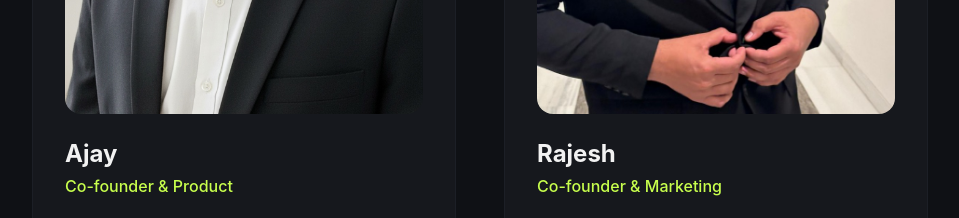
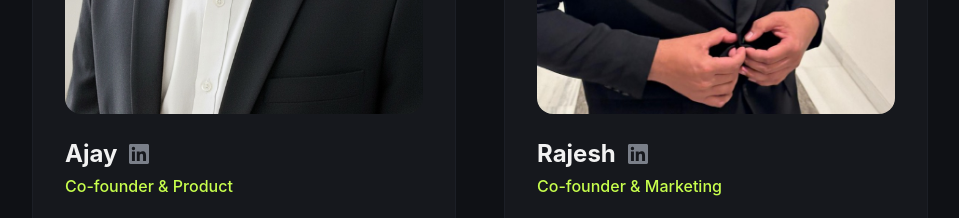
Before and after one commit to Ajay70452/clipking_landing, a Next.js app: page /about in a window 1280 px wide. Shown: the part 2160-2378 px from the top of the page, without its empty margins (160-1119 px from the left). Built offline with nearby package versions, Linux system fonts and the light colour scheme.

Commit message:
Add LinkedIn icons for founders in About page

```diff
--- a/src/app/about/page.tsx
+++ b/src/app/about/page.tsx
@@ -106,7 +106,14 @@ export default function About() {
               <div className="aspect-[4/5] overflow-hidden rounded-2xl mb-6 relative bg-dark-surface2">
                 <img src="/team/ajay.jpg" alt="Ajay - Co-founder" className="w-full h-full object-cover group-hover:scale-105 transition-transform duration-500" />
               </div>
-              <h3 className="text-2xl font-bold text-text-primary mb-1">Ajay</h3>
+              <div className="flex items-center gap-3 mb-1">
+                <h3 className="text-2xl font-bold text-text-primary">Ajay</h3>
+                <a href="https://www.linkedin.com/in/ajay-raval-85a8551b7/" target="_blank" rel="noopener noreferrer" className="text-text-muted hover:text-primary transition-colors" aria-label="Ajay's LinkedIn">
+                  <svg className="w-5 h-5" fill="currentColor" viewBox="0 0 24 24">
+                    <path d="M20.447 20.452h-3.554v-5.569c0-1.328-.027-3.037-1.852-3.037-1.853 0-2.136 1.445-2.136 2.939v5.667H9.351V9h3.414v1.561h.046c.477-.9 1.637-1.85 3.37-1.85 3.601 0 4.267 2.37 4.267 5.455v6.286zM5.337 7.433a2.062 2.062 0 0 1-2.063-2.065 2.064 2.064 0 1 1 2.063 2.065zm1.782 13.019H3.555V9h3.564v11.452zM22.225 0H1.771C.792 0 0 .774 0 1.729v20.542C0 23.227.792 24 1.771 24h20.451C23.2 24 24 23.227 24 22.271V1.729C24 .774 23.2 0 22.222 0h.003z"/>
+                  </svg>
+                </a>
+              </div>
               <div className="text-primary font-medium mb-4">Co-founder & Product</div>
               <p className="text-text-secondary leading-relaxed">
                 Ajay leads product development and engineering at Reelr. As a repeat founder with comprehensive startup experience, he has a proven track record of bringing early-stage ideas to market and scaling them. He understands exactly what it takes to build resilient AI systems that solve real problems for creators.
@@ -118,7 +125,14 @@ export default function About() {
               <div className="aspect-[4/5] overflow-hidden rounded-2xl mb-6 relative bg-dark-surface2">
                 <img src="/team/rajesh.jpg" alt="Rajesh - Co-founder" className="w-full h-full object-cover group-hover:scale-105 transition-transform duration-500" />
               </div>
-              <h3 className="text-2xl font-bold text-text-primary mb-1">Rajesh</h3>
+              <div className="flex items-center gap-3 mb-1">
+                <h3 className="text-2xl font-bold text-text-primary">Rajesh</h3>
+                <a href="https://www.linkedin.com/in/rajesh-patel-37a825375/" target="_blank" rel="noopener noreferrer" className="text-text-muted hover:text-primary transition-colors" aria-label="Rajesh's LinkedIn">
+                  <svg className="w-5 h-5" fill="currentColor" viewBox="0 0 24 24">
+                    <path d="M20.447 20.452h-3.554v-5.569c0-1.328-.027-3.037-1.852-3.037-1.853 0-2.136 1.445-2.136 2.939v5.667H9.351V9h3.414v1.561h.046c.477-.9 1.637-1.85 3.37-1.85 3.601 0 4.267 2.37 4.267 5.455v6.286zM5.337 7.433a2.062 2.062 0 0 1-2.063-2.065 2.064 2.064 0 1 1 2.063 2.065zm1.782 13.019H3.555V9h3.564v11.452zM22.225 0H1.771C.792 0 0 .774 0 1.729v20.542C0 23.227.792 24 1.771 24h20.451C23.2 24 24 23.227 24 22.271V1.729C24 .774 23.2 0 22.222 0h.003z"/>
+                  </svg>
+                </a>
+              </div>
               <div className="text-primary font-medium mb-4">Co-founder & Marketing</div>
               <p className="text-text-secondary leading-relaxed">
                 Rajesh spearheads the marketing, distribution, and overall growth strategy. With years of hands-on experience in digital marketing and audience building, he knows exactly how social algorithms work and how to position Reelr to get it into the hands of the creators who need it most.
```
